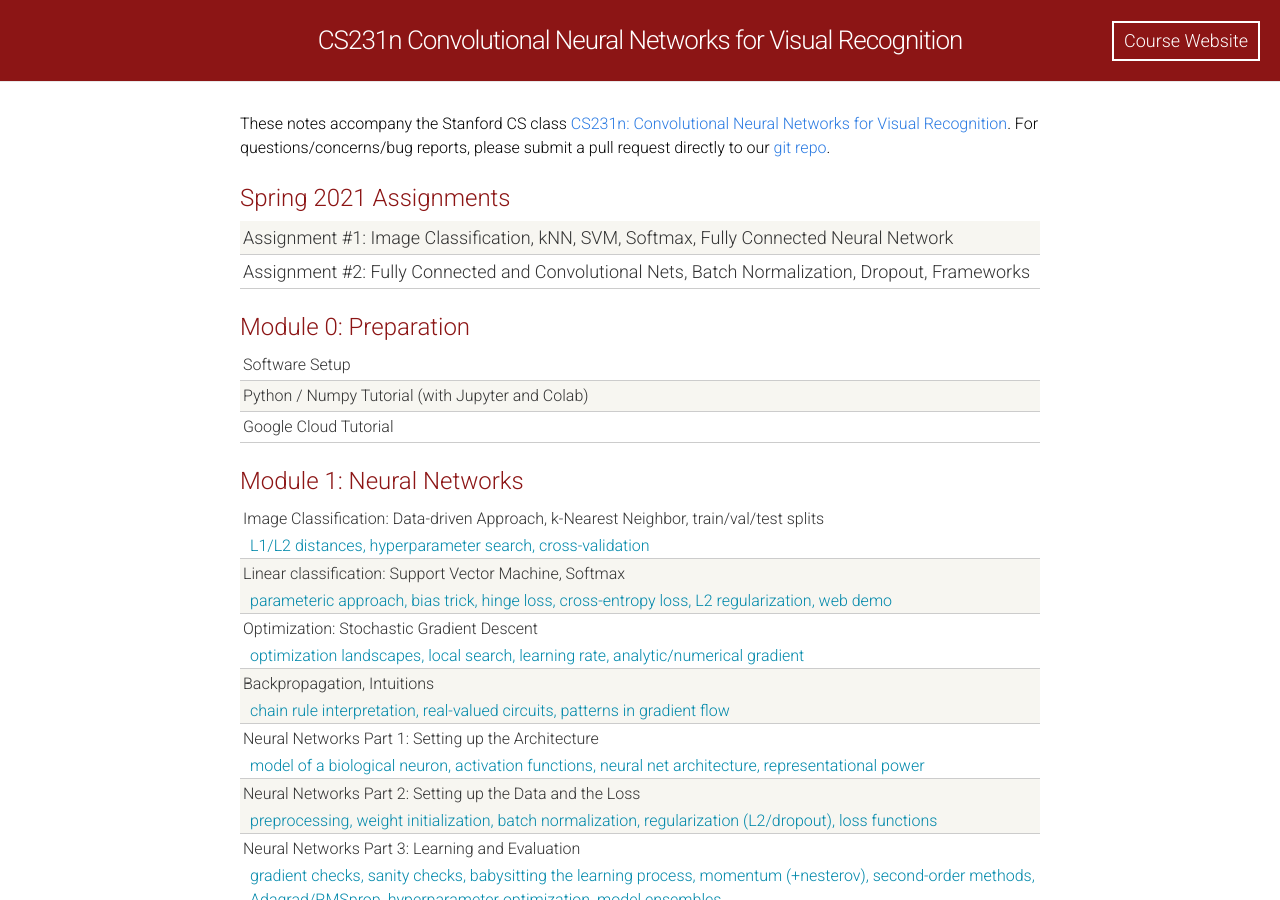
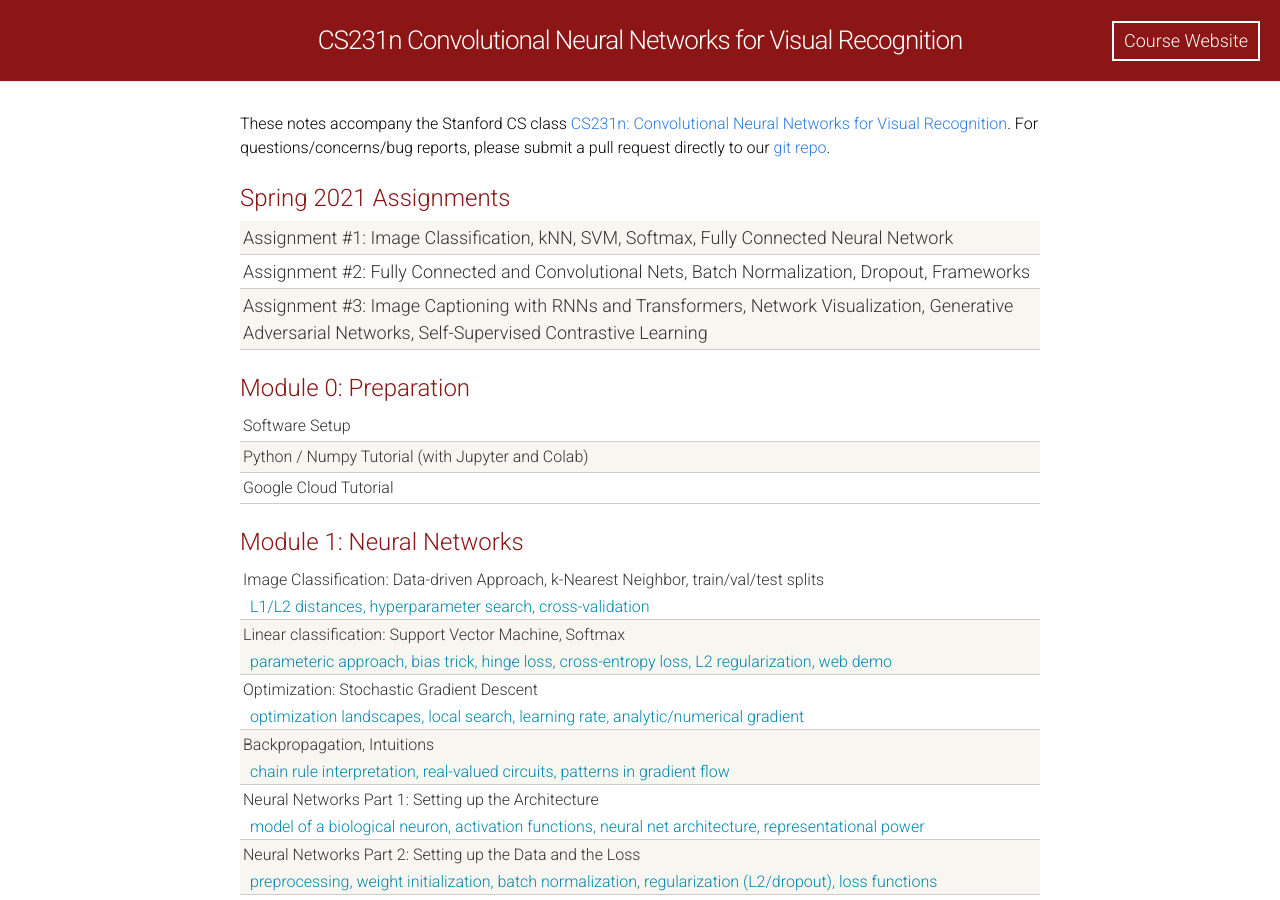
Before and after one commit to cs231n/cs231n.github.io, a Jekyll site: the page built from index.html, in a window 1280 px wide and 900 px high. Built offline with Jekyll 4.4.1, drawn with Linux system fonts in a browser that asks for light colours.

Commit message:
a3 release

```diff
--- a/_config.yml
+++ b/_config.yml
@@ -21,3 +21,4 @@
 # links to homeworks
 hw_1_colab: https://cs231n.github.io/assignments/2021/assignment1_colab.zip
 hw_2_colab: https://cs231n.github.io/assignments/2021/assignment2_colab.zip
+hw_3_colab: https://cs231n.github.io/assignments/2021/assignment3_colab.zip
--- a/index.html
+++ b/index.html
@@ -19,6 +19,10 @@
       </div>
       <div class="materials-item">
         <a href="assignments2021/assignment2/">Assignment #2: Fully Connected and Convolutional Nets, Batch Normalization, Dropout, Frameworks</a>
+      </div>
+      <div class="materials-item">
+        <a href="assignments2021/assignment3/">Assignment #3: Image Captioning with RNNs and Transformers, Network Visualization,
+          Generative Adversarial Networks, Self-Supervised Contrastive Learning</a>
       </div>
   </div>
 <!--
```
Also changed, not shown: assignments/2021/assignment3.md (+12 -0 lines), 1 other file.
